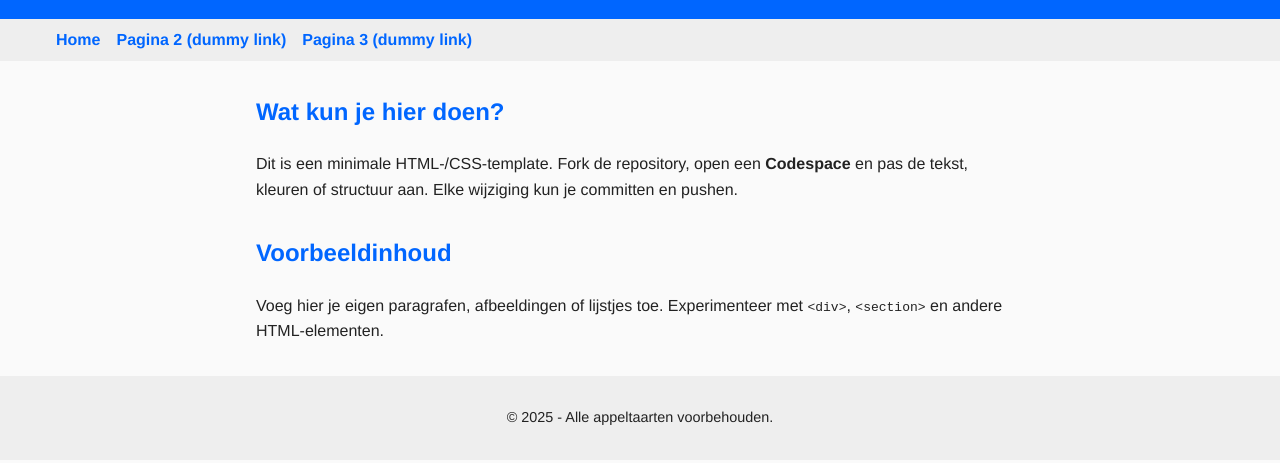
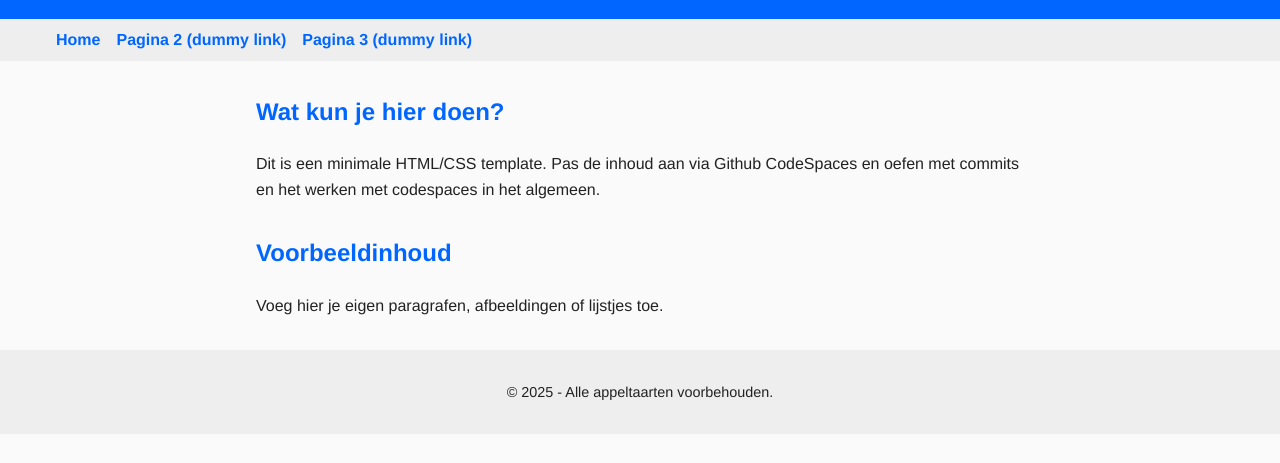
Before and after one commit to SGDB-Informatica/html_starter, a plain HTML site: page index.html in a window 1280 px wide. Shown: the part 101-564 px from the top of the page. Drawn offline with Linux system fonts and the light colour scheme.

Commit message:
Template opgeschoond

```diff
--- a/index.html
+++ b/index.html
@@ -23,9 +23,7 @@
     <section class="intro">
         <h2>Wat kun je hier doen?</h2>
         <p>
-            Dit is een minimale HTML‑/CSS‑template. Fork de repository,
-            open een <strong>Codespace</strong> en pas de tekst, kleuren
-            of structuur aan. Elke wijziging kun je committen en pushen.
+            Dit is een minimale HTML/CSS template. Pas de inhoud aan via Github CodeSpaces en oefen met commits en het werken met codespaces in het algemeen.
         </p>
     </section>
 
@@ -33,8 +31,6 @@
         <h2>Voorbeeldinhoud</h2>
         <p>
             Voeg hier je eigen paragrafen, afbeeldingen of lijstjes toe.
-            Experimenteer met <code>&lt;div&gt;</code>, <code>&lt;section&gt;</code>
-            en andere HTML‑elementen.
         </p>
     </section>
 </main>
```
